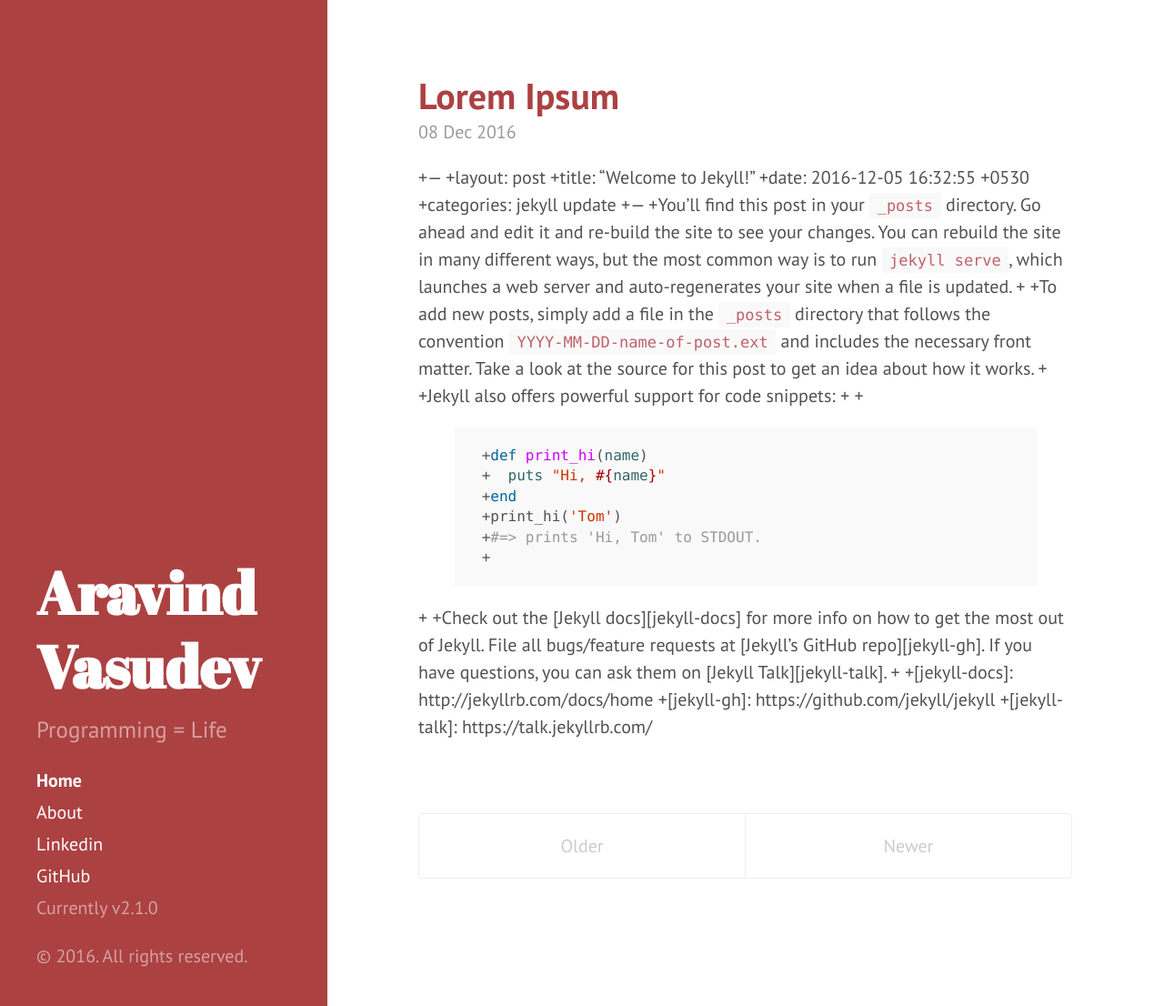
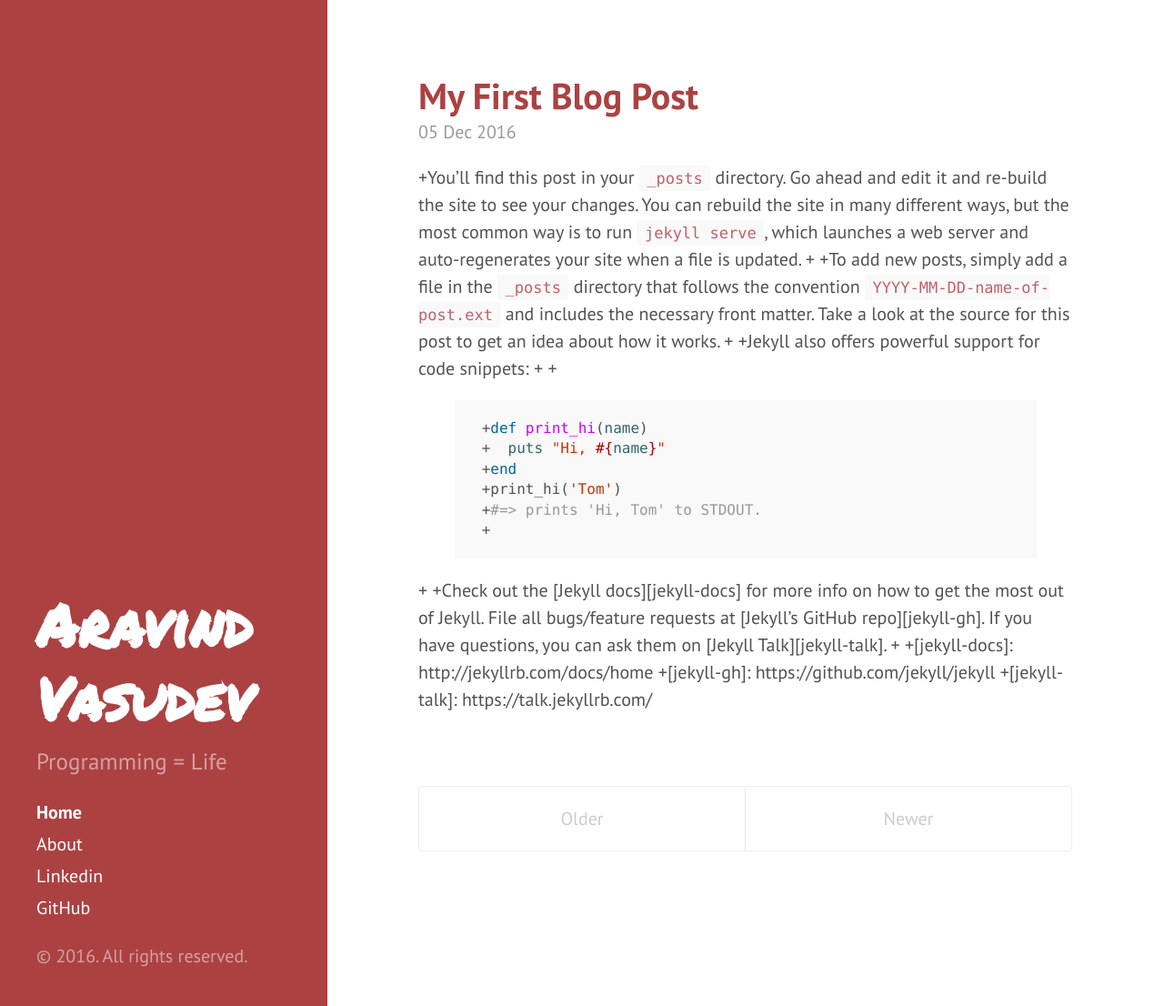
Before and after one commit to AravindVasudev/AravindVasudev.github.io, a Jekyll site: the page built from index.html, in a window 1280 px wide and 1106 px high. Shown: the whole window at 91% size. Built offline with Jekyll 4.4.1, drawn with Linux system fonts in a browser that asks for light colours; Markdown is read by kramdown in place of the engine named in the settings; the list of posts is cut into pages by our own code.

Commit message:
Theme updated

```diff
--- a/_config.yml
+++ b/_config.yml
@@ -1,7 +1,7 @@
 # Dependencies
 markdown:         redcarpet
 highlighter:      pygments
-gems:             [jekyll-paginate]
+gems:             [jekyll-paginate, jekyll-sitemap]
 
 # Permalinks
 permalink:        pretty
--- a/_includes/head.html
+++ b/_includes/head.html
@@ -18,7 +18,7 @@
   <link rel="stylesheet" href="{{ site.baseurl }}public/css/poole.css">
   <link rel="stylesheet" href="{{ site.baseurl }}public/css/syntax.css">
   <link rel="stylesheet" href="{{ site.baseurl }}public/css/hyde.css">
-  <link rel="stylesheet" href="http://fonts.googleapis.com/css?family=PT+Sans:400,400italic,700|Abril+Fatface">
+  <link rel="stylesheet" href="http://fonts.googleapis.com/css?family=PT+Sans:400,400italic,700|Permanent+Marker">
 
   <!-- Icons -->
   <link rel="apple-touch-icon-precomposed" sizes="144x144" href="{{ site.baseurl }}public/apple-touch-icon-144-precomposed.png">
--- a/_includes/sidebar.html
+++ b/_includes/sidebar.html
@@ -28,7 +28,6 @@
 
       <a class="sidebar-nav-item" href="https://www.linkedin.com/in/AravindVasudev" target="_blank">Linkedin</a>
       <a class="sidebar-nav-item" href="https://github.com/AravindVasudev" target="_blank">GitHub</a>
-      <span class="sidebar-nav-item">Currently v{{ site.version }}</span>
     </nav>
 
     <p>&copy; {{ site.time | date: '%Y' }}. All rights reserved.</p>
--- a/_posts/2016-12-08-lorem-ipsum.md
+++ b/_posts/2016-12-08-lorem-ipsum.md
@@ -1,9 +1,10 @@
- +---
- +layout: post
- +title:  "Welcome to Jekyll!"
- +date:   2016-12-05 16:32:55 +0530
- +categories: jekyll update
- +---
+---
+layout:     post
+title:      "My First Blog Post"
+date:       2016-12-05 16:32:55 +0530
+categories: jekyll update
+---
+
  +You’ll find this post in your `_posts` directory. Go ahead and edit it and re-build the site to see your changes. You can rebuild the site in many different ways, but the most common way is to run `jekyll serve`, which launches a web server and auto-regenerates your site when a file is updated.
  +
  +To add new posts, simply add a file in the `_posts` directory that follows the convention `YYYY-MM-DD-name-of-post.ext` and includes the necessary front matter. Take a look at the source for this post to get an idea about how it works.
--- a/public/css/hyde.css
+++ b/public/css/hyde.css
@@ -79,8 +79,12 @@ html {
 .sidebar-about h1 {
   color: #fff;
   margin-top: 0;
-  font-family: "Abril Fatface", serif;
+  font-family: 'Permanent Marker', cursive;
   font-size: 3.25rem;
+}
+
+.sidebar-about h1 > a:hover {
+  text-decoration: none !important;
 }
 
 /* Sidebar nav */
@@ -93,7 +97,8 @@ html {
 }
 a.sidebar-nav-item:hover,
 a.sidebar-nav-item:focus {
-  text-decoration: underline;
+  text-decoration: none;
+  border-bottom: 2px solid white;
 }
 .sidebar-nav-item.active {
   font-weight: bold;
```
Also changed, not shown: public/apple-touch-icon-144-precomposed.png, public/favicon.ico.
